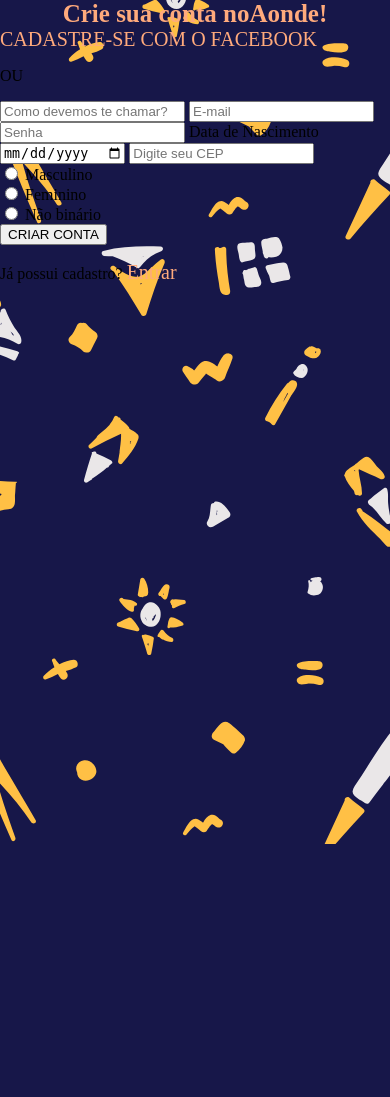
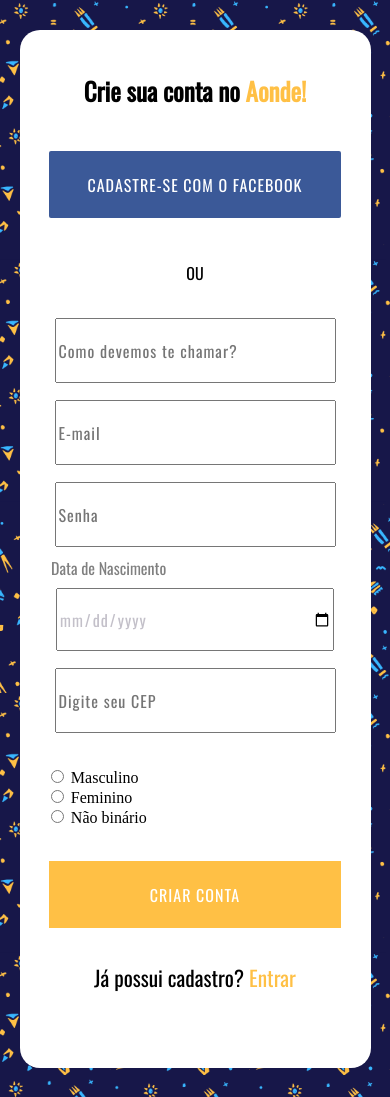
Before and after one commit to muriloignaccio/Aonde, a Django app: page /cadastro/ in a window 390 px wide. Before the commit the page ends 844 px from the top, so only its background shows below. Run offline with Django 3.2, Linux system fonts and the light colour scheme; some web fonts are replaced.

Commit message:
Estilizar página de cadastro tanto para mobile quanto para desktop

```diff
--- a/website/static/css/cadastro.css
+++ b/website/static/css/cadastro.css
@@ -1,43 +1,157 @@
+a{
+    text-decoration: none;
+    font-size: 16pt;
+}
 body{
-    background-color: #ffaa7c;
-    background-image: url('../images/background.png');
+    align-items: center;
+    background-image: url('../images/backgroundPhone.png');
+    background-size: contain;
+    display: flex;
+    height: 130vh;
+    justify-content: center;
     margin: 0;
+}
+
+body > div{
+    background-color: white;
+    border-radius: 20px;
+    height: 123vh;
+    width: 90vw;
+}
+div p{
+    font-family: 'Oswald', sans-serif;
+    text-align: center;
+}
+div > h1{
+    color: black;
+    font-family: 'Oswald', sans-serif;
+    text-align: center;
+    font-size: 25px;
+    margin: 5vh 0 0 0;
+}
+#btnFacebook{
+    align-items: center;
+    background-color: #3b5998;
+    border-radius: 2px;
+    color: white;
+    display: flex;
+    font-size: 12pt;
     justify-content: center;
+    letter-spacing: 1px;
+    font-family: 'Oswald', sans-serif;
+    height: 8vh;
+    width: 75vw;
+}
+form{
     align-items: center;
     display: flex;
+    flex-direction: column;
+    margin-top: 3vh;
 }
-h1{
-    font-size: 25px;
-    color: #ffaa7c;
-    margin: 0;
+form > input{
+    font-size: 12pt;
+    color: #c3c0c9;
+    letter-spacing: 1px;
+    font-family: 'Oswald', sans-serif;
+    margin: 1vh 0;
+    height: 7vh;
+    width: 70vw;
+}
+form > label{
+    font-family: 'Oswald', sans-serif;
+    color: gray;
+    text-align: left;
+    width: 82%;
+}
+header{
+    align-items: center;
+    display: flex;
+    height: 18vh;
     justify-content: center;
+}
+header div{
     display: flex;
 }
-.inputs{
-    /* background-image: url("../images/backgroundPhone.png"); */
+input[type="submit"]{
+    border: none;
+    background-color: #FFC045;
+    color: white;
+    height: 8vh;
+    letter-spacing: 1px;
+    width: 75vw;
+}
+nav{
+    align-items: center;
+    background-color: #0d3357;
+    display: flex;
+    height: 75px;
+    justify-content: space-around;
+    width: 100%;
+}
+p{
+    margin: 0;
+}
+p > a{
+    color: #FFC045;
+    font-size: 16pt;
+    text-align: center;
+}
+span{
+    color: #FFC045;
+}
+.registerLink{
+    font-size: 16pt;
+    margin: 3vh 0;
+}
+.escolhas{
     display: flex;
     flex-direction: column;
-    justify-content: space-evenly;
-    align-items: center;
-    height: 60vw;
-    width: 40vw;
-    background-color: white;
-    margin-top: 35px;
+    font-size: 12pt;
+    margin: 3vh 0;
+    width: 85%
 }
-nav{
-    background-color: #0d3357;
-    height: 75px;
-    justify-content: space-around;
-    display: flex;
-    align-items: center;
-    width: 100%;
+@media(min-width: 768px){
+    body > div{
+        height: 120vh;
+        width: 50vw;
+    }
+    #btnFacebook{
+        width: 52%;
+        transition: .1s ease-in-out;
+    }
+    #btnFacebook:hover{
+        color: #3b5998;
+        border: solid 1px #3b5998;
+        background-color: white;
+        transition: .1s ease-in-out;
+    }
+    form > input{
+        width: 50%;
+    }
+    form > label{
+        width: 52%;
+    }
+    .escolhas{
+        flex-direction: row;
+        width: 100%;
+        justify-content: center;
+    }
+    input[type="submit"]{
+        cursor: pointer;
+        transition: .1s ease-in-out;
+        width: 52%;
+    }
+    input[type="submit"]:hover{
+        opacity: 0.90;
+        background-color: #28004e;
+        color: #FFC045;
+        transition: .1s ease-in-out
+    }
+    p > a{
+        transition: .1s ease-in-out;
+    }
+    p > a:hover{
+        color: #28004e;
+        transition: .1s ease-in-out;
+    }
 }
-a{
-    text-decoration: none;
-    color: #ffaa7c;
-    font-size: 20px;
-}
-.genero{
-    height: 50px;
-    width: 50px;
-}
```
